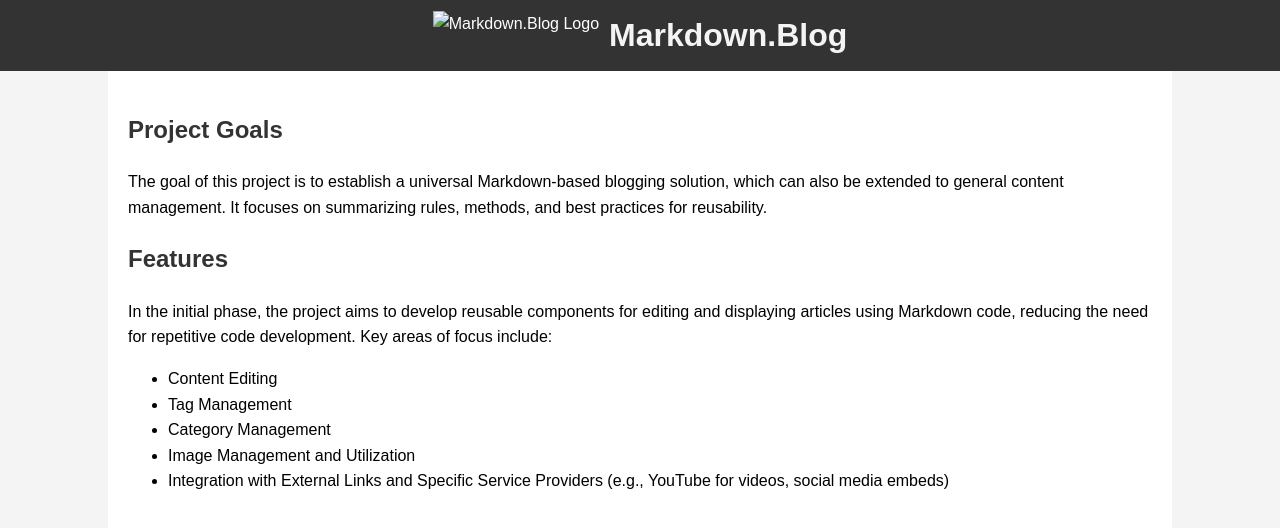
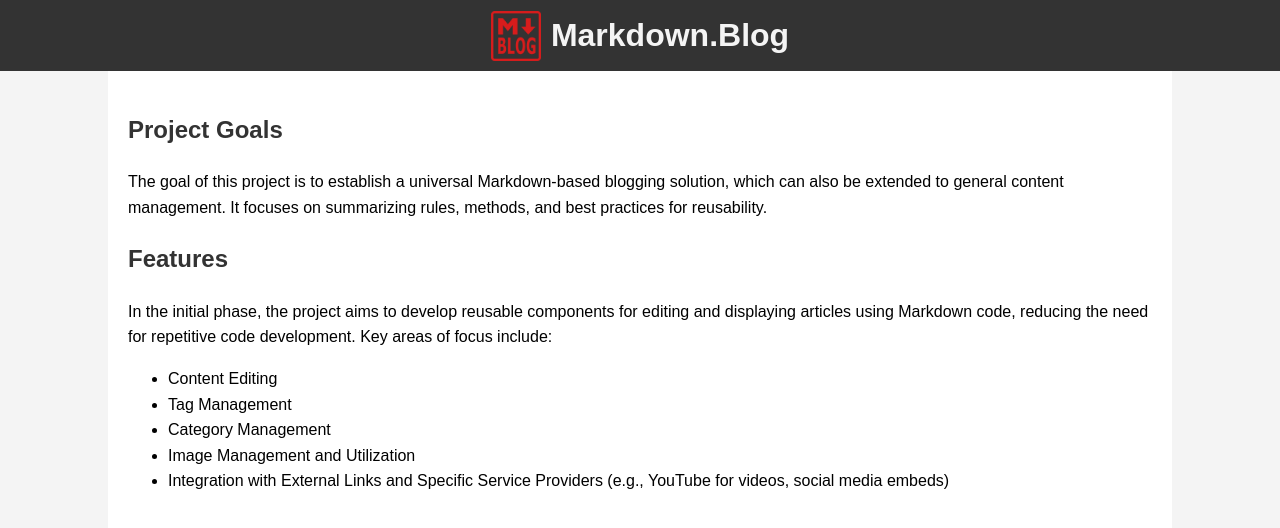
Before and after one commit to Markdown-Blog/Markdown-Blog.github.io, a plain HTML site: page index.html in a window 1280 px wide. Drawn offline with Linux system fonts and the light colour scheme.

Commit message:
modified:   index.html

```diff
--- a/index.html
+++ b/index.html
@@ -43,7 +43,7 @@
 </head>
 <body>
     <header>
-        <img src="@logo_128x128.png" alt="Markdown.Blog Logo">
+        <img src="logo_128x128.png" alt="Markdown.Blog Logo">
         <h1>Markdown.Blog</h1>
     </header>
     <div class="container">
```
